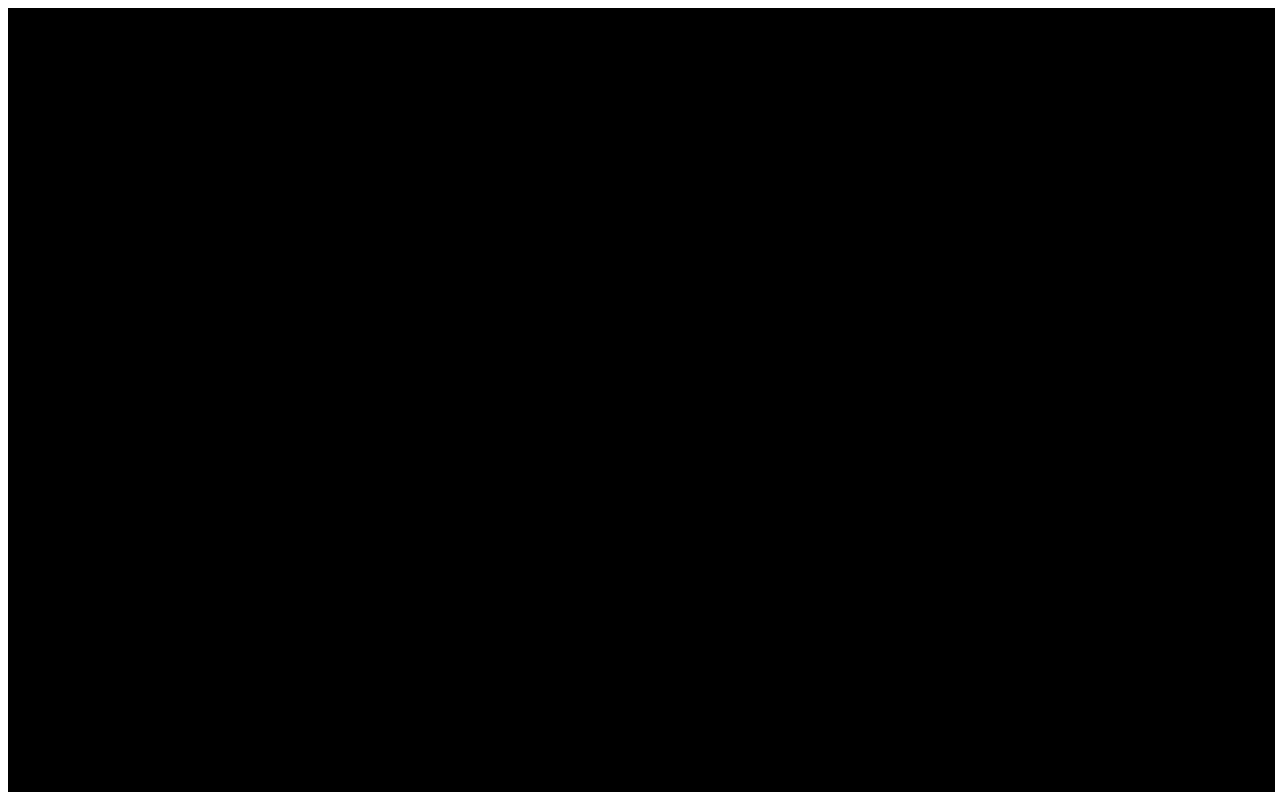
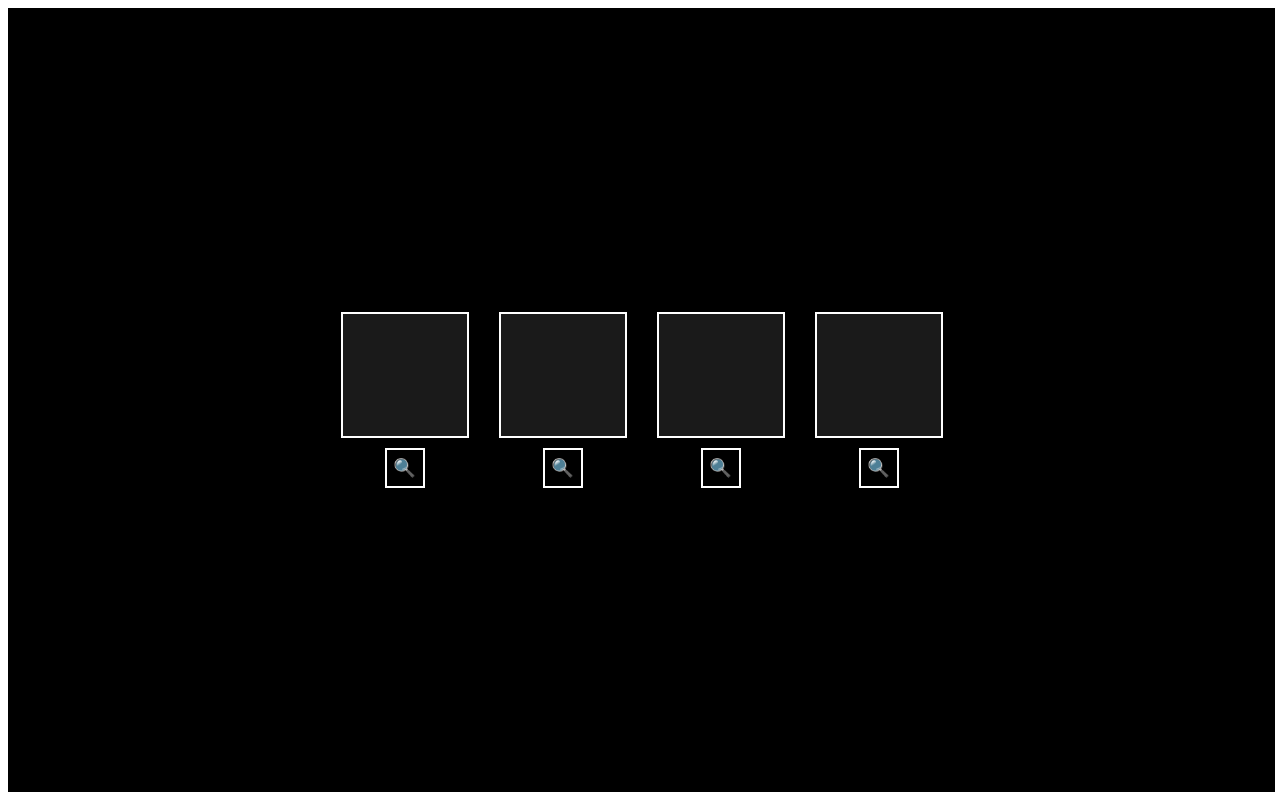
Before and after one commit to JuCenBer/lost-in-time, an Angular app: page /mainMenu in a window 1280 px wide. Built offline with nearby package versions, Linux system fonts and the light colour scheme.

Commit message:
menu principal

```diff
--- a/src/app/app.component.ts
+++ b/src/app/app.component.ts
@@ -1,17 +1,17 @@
 import { Component, ViewChild } from '@angular/core';
 import { RouterOutlet } from '@angular/router';
-import { MusicComponentComponent } from './components/music-component/music-component.component';
+import { MusicComponent } from './components/music-component/music-component.component';
 
 @Component({
   selector: 'app-root',
   standalone: true,
-  imports: [RouterOutlet, MusicComponentComponent],
+  imports: [RouterOutlet, MusicComponent],
   templateUrl: './app.component.html',
   styleUrl: './app.component.scss'
 })
 export class AppComponent {
 
-  @ViewChild(MusicComponentComponent) musicComponent!: MusicComponentComponent;
+  @ViewChild(MusicComponent) musicComponent!: MusicComponent;
 
   title = 'lost-in-time';
 }
--- a/src/app/app.routes.ts
+++ b/src/app/app.routes.ts
@@ -5,5 +5,5 @@ import { MainMenuComponent } from './components/main-menu/main-menu.component';
 export const routes: Routes = [
     { path: 'start', pathMatch: 'full', component: MainMenuButtonComponent},
     { path: 'mainMenu', pathMatch: 'full', component: MainMenuComponent},
-    {path: '**',  redirectTo: 'start'},
+    { path: '**',  redirectTo: 'start' },
 ];
--- a/src/app/components/main-menu-button/main-menu-button.component.scss
+++ b/src/app/components/main-menu-button/main-menu-button.component.scss
@@ -58,18 +58,18 @@
 }
 
 .ripple.active {
-  animation: ripple-anim 0.9s ease-out forwards;
+  animation: ripple-anim 3.5s ease-out forwards;
 }
 
 @keyframes ripple-anim {
   0% {
     width: 0;
     height: 0;
-    opacity: 0.9;
+    opacity: 1;
   }
   100% {
-    width: 300%;
-    height: 300%;
+    width: 900%;
+    height: 900%;
     opacity: 0;
   }
 }
--- a/src/app/components/main-menu-button/main-menu-button.component.ts
+++ b/src/app/components/main-menu-button/main-menu-button.component.ts
@@ -1,6 +1,8 @@
 import { Component, ElementRef, ViewChild } from '@angular/core';
 import { CommonModule } from '@angular/common';
 import { Router } from '@angular/router';
+import { MusicComponent } from '../music-component/music-component.component';
+import { ComunicationService } from '../../services/comunication.service';
 
 interface Pixel {
   left: number;
@@ -16,7 +18,9 @@ interface Pixel {
 })
 export class MainMenuButtonComponent {
 
-  constructor(private router: Router) {}
+  constructor(private router: Router, private comunicacionService: ComunicationService) {}
+
+  @ViewChild(MusicComponent) musicComponent!: MusicComponent;
 
   @ViewChild('ripple') ripple!: ElementRef<HTMLSpanElement>;
   desvaneciendo = false;
@@ -45,8 +49,11 @@ export class MainMenuButtonComponent {
   }
 
   iniciarEfecto(){
+    this.comunicacionService.ejecutarIniciarMusica();
     this.dispararRipple();
-    this.iniciarDesvanecimiento();
+    setTimeout(() => {
+      this.iniciarDesvanecimiento();
+    }, 2000);
   }
 
   dispararRipple() {
@@ -60,6 +67,6 @@ export class MainMenuButtonComponent {
     this.desvaneciendo = true;
     setTimeout(() => {
       this.router.navigate(['/mainMenu']);
-    }, 1000);
+    }, 5000);
   }
 }
--- a/src/app/components/main-menu/main-menu.component.html
+++ b/src/app/components/main-menu/main-menu.component.html
@@ -1,2 +1,26 @@
 <div class="pantalla">
+  <div class="menu-container">
+    <div class="menu-item" *ngFor="let item of items; let i = index">
+      <input type="text" class="menu-square">
+      <button class="icon-square" (click)="abrirModal(i)">
+        🔍
+      </button>
+    </div>
+  </div>
+
+<!-- Modal animado -->
+  <div class="modal-overlay" *ngIf="modalAbierto !== null" (click)="cerrarModal()">
+    <div
+      class="modal-content"
+      [@zoomModal]
+      (click)="$event.stopPropagation()"
+    >
+      <ng-container [ngSwitch]="modalAbierto">
+        <div *ngSwitchCase="1"></div>
+        <div *ngSwitchCase="2"></div>
+        <div *ngSwitchCase="3"></div>
+        <div *ngSwitchCase="4"></div>
+      </ng-container>
+    </div>
+  </div>
 </div>
--- a/src/app/components/main-menu/main-menu.component.scss
+++ b/src/app/components/main-menu/main-menu.component.scss
@@ -1,3 +1,5 @@
+@import url('https://fonts.googleapis.com/css2?family=Press+Start+2P&display=swap');
+
 .pantalla {
   position: absolute;
   width: 99%;
@@ -8,3 +10,88 @@
   align-items: center;
   overflow: hidden;
 }
+
+.menu-container {
+  display: flex;
+  gap: 30px;
+}
+
+.menu-item {
+  display: flex;
+  flex-direction: column;
+  align-items: center;
+}
+
+.menu-square {
+  width: 120px;
+  height: 120px;
+  border: 2px solid white;
+  background: rgb(26, 26, 26);
+  color: rgba(255, 255, 255, 0.848);
+  text-align: center;
+  font-size: 400%;
+  font-family: 'Press Start 2P', monospace;
+  outline: none;
+}
+
+.icon-square {
+  margin-top: 10px;
+  width: 40px;
+  height: 40px;
+  border: 2px solid white;
+  background: black;
+  color: white;
+  font-size: 18px;
+  cursor: pointer;
+}
+
+.icon-square:hover {
+  background: white;
+  color: black;
+}
+
+.modal-overlay {
+  position: fixed;
+  top: 0;
+  left: 0;
+  width: 100%;
+  height: 100%;
+  background: rgba(0,0,0,0.8);
+  display: flex;
+  justify-content: center;
+  align-items: center;
+}
+
+.modal-content {
+  width: 80%;
+  height: 80%;
+  background: black;
+  border: 2px solid white;
+  padding: 20px;
+  overflow: auto;
+}
+
+.codigo-container {
+  display: flex;
+  gap: 10px;
+}
+
+.codigo-input {
+  width: 60px;
+  height: 60px;
+  text-align: center;
+  font-size: 24px;
+  border: 2px solid white;
+  background: black;
+  color: white;
+  outline: none;
+}
+
+.codigo-input:focus {
+  border-color: cyan;
+}
+
+.codigo-result {
+  margin-top: 20px;
+  color: white;
+}
--- a/src/app/components/main-menu/main-menu.component.ts
+++ b/src/app/components/main-menu/main-menu.component.ts
@@ -1,12 +1,35 @@
+import { animate, style, transition, trigger } from '@angular/animations';
+import { CommonModule } from '@angular/common';
 import { Component } from '@angular/core';
 
 @Component({
   selector: 'app-main-menu',
   standalone: true,
-  imports: [],
+  imports: [CommonModule],
   templateUrl: './main-menu.component.html',
-  styleUrl: './main-menu.component.scss'
+  styleUrl: './main-menu.component.scss',
+  animations: [
+    trigger('zoomModal', [
+      transition(':enter', [
+        style({ transform: 'scale(0.2)', opacity: 0 }),
+        animate('300ms ease-out', style({ transform: 'scale(1)', opacity: 1 }))
+      ]),
+      transition(':leave', [
+        animate('200ms ease-in', style({ transform: 'scale(0.2)', opacity: 0 }))
+      ])
+    ])
+  ]
 })
 export class MainMenuComponent {
+  items = [1, 2, 3, 4];
 
+  modalAbierto: number | null = null;
+
+  abrirModal(index: number) {
+    this.modalAbierto = index;
+  }
+
+  cerrarModal() {
+    this.modalAbierto = null;
+  }
 }
--- a/src/app/components/music-component/music-component.component.ts
+++ b/src/app/components/music-component/music-component.component.ts
@@ -1,4 +1,6 @@
 import { Component } from '@angular/core';
+import { ComunicationService } from '../../services/comunication.service';
+import { Subscription } from 'rxjs';
 
 @Component({
   selector: 'app-music-component',
@@ -7,12 +9,25 @@ import { Component } from '@angular/core';
   templateUrl: './music-component.component.html',
   styleUrl: './music-component.component.scss'
 })
-export class MusicComponentComponent {
+export class MusicComponent {
 
   audio = new Audio('assets/green-to-blue.mp3');
+  private sub: Subscription;
+
+
+  constructor(private comunicacionService: ComunicationService){
+    this.sub = this.comunicacionService.iniciarMusicaObservable.subscribe(() => {
+      this.playMusic();
+    });
+  }
 
   ngOnInit() {
     this.audio.loop = true; // Esto hace que se repita automáticamente
-    this.audio.play();
+  }
+
+  playMusic() {
+    if (this.audio.paused) {
+      this.audio.play();
+    }
   }
 }
```
